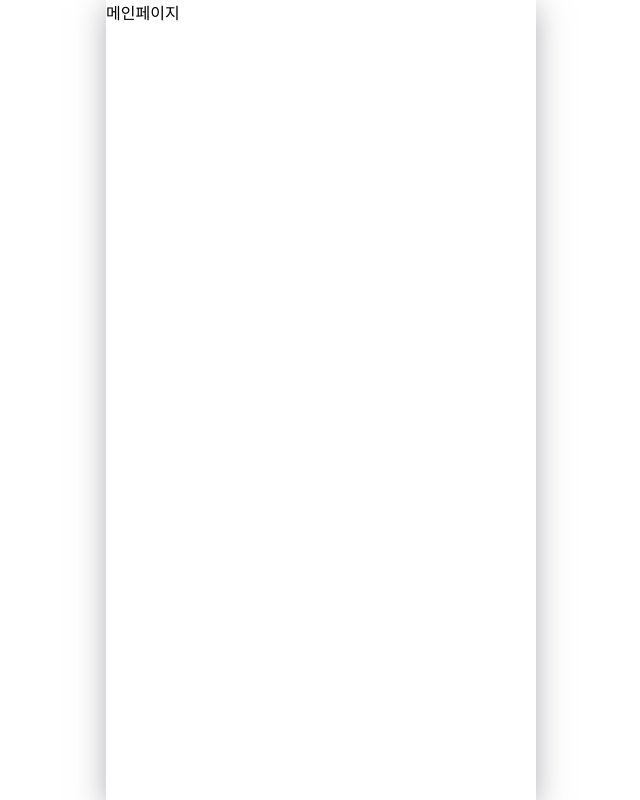
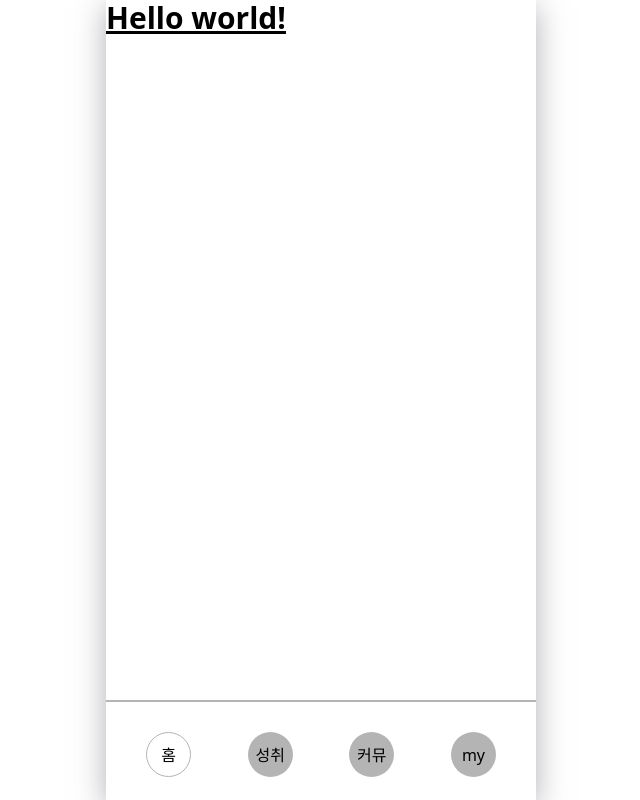
Before and after one commit to GDSC-CheckMate/GOFE_FrontEnd, a React (Create React App) app: page / in a window 1280 px wide. Shown: the whole page, without its empty margins (319-959 px from the left). Built offline with nearby package versions, Linux system fonts and the light colour scheme.

Commit message:
#2 - 기본적인 라우터 분기처리
메인페이지에서 기본적인 라우터 분기처리를 하였으며 푸터를 만들어 버튼을 누르면 이동하도록 구현함

```diff
--- a/package.json
+++ b/package.json
@@ -39,5 +39,8 @@
       "last 1 firefox version",
       "last 1 safari version"
     ]
+  },
+  "devDependencies": {
+    "tailwindcss": "^3.4.4"
   }
 }
--- a/src/index.css
+++ b/src/index.css
@@ -11,3 +11,7 @@ code {
   font-family: source-code-pro, Menlo, Monaco, Consolas, 'Courier New',
     monospace;
 } */
+
+@tailwind base;
+@tailwind components;
+@tailwind utilities;
--- /dev/null
+++ b/src/layout/Footer.jsx
@@ -0,0 +1,45 @@
+import React from "react"
+import { useLocation, useNavigate } from "react-router-dom"
+
+const Footer = () => {
+  const location = useLocation()
+  const navigate = useNavigate()
+  const path = location.pathname
+
+  return (
+    <div className="footer-container">
+      <div className="footer-item-container">
+        <div
+          className={`footer-item footer-item-left ${
+            path === "/" ? "active" : ""
+          }`}
+          onClick={() => navigate("/")}
+        >
+          홈
+        </div>
+        <div
+          className={`footer-item ${path === "/achievement" ? "active" : ""}`}
+          onClick={() => navigate("/achievement")}
+        >
+          성취
+        </div>
+        <div
+          className={`footer-item ${path === "/community" ? "active" : ""}`}
+          onClick={() => navigate("/community")}
+        >
+          커뮤
+        </div>
+        <div
+          className={`footer-item footer-item-right ${
+            path === "/mypage" ? "active" : ""
+          }`}
+          onClick={() => navigate("/mypage")}
+        >
+          my
+        </div>
+      </div>
+    </div>
+  )
+}
+
+export default Footer
--- a/src/layout/Layout.jsx
+++ b/src/layout/Layout.jsx
@@ -1,5 +1,6 @@
 import React from "react"
 import { Outlet, useLocation } from "react-router-dom"
+import Footer from "./Footer"
 
 const Layout = () => {
   const location = useLocation()
@@ -13,9 +14,8 @@ const Layout = () => {
 
   return (
     <div>
-      {/* <Header /> */}
-
       <Outlet />
+      <Footer />
     </div>
   )
 }
--- /dev/null
+++ b/src/page/achievement/index.jsx
@@ -0,0 +1,7 @@
+import React from "react"
+
+const Achievement = () => {
+  return <div>achievement</div>
+}
+
+export default Achievement
--- /dev/null
+++ b/src/page/community/index.jsx
@@ -0,0 +1,7 @@
+import React from "react"
+
+const Community = () => {
+  return <div>community</div>
+}
+
+export default Community
--- a/src/page/main/index.jsx
+++ b/src/page/main/index.jsx
@@ -1,7 +1,7 @@
 import React from "react"
 
 const main = () => {
-  return <div>메인페이지</div>
+  return <h1 className="text-3xl font-bold underline">Hello world!</h1>
 }
 
 export default main
--- /dev/null
+++ b/src/page/mypage/index.jsx
@@ -0,0 +1,7 @@
+import React from "react"
+
+const Mypage = () => {
+  return <div>mypage</div>
+}
+
+export default Mypage
--- a/src/router/index.js
+++ b/src/router/index.js
@@ -4,6 +4,10 @@ import Loading from "../components/Loading"
 import Layout from "../layout/Layout"
 
 const Main = lazy(() => import("../page/main"))
+
+const Achievement = lazy(() => import("../page/achievement"))
+const Community = lazy(() => import("../page/community"))
+const Mypage = lazy(() => import("../page/mypage"))
 
 const router = createBrowserRouter([
   {
@@ -17,6 +21,30 @@ const router = createBrowserRouter([
           </Suspense>
         ),
       },
+      {
+        path: "achievement",
+        element: (
+          <Suspense fallback={<Loading />}>
+            <Achievement />
+          </Suspense>
+        ),
+      },
+      {
+        path: "community",
+        element: (
+          <Suspense fallback={<Loading />}>
+            <Community />
+          </Suspense>
+        ),
+      },
+      {
+        path: "mypage",
+        element: (
+          <Suspense fallback={<Loading />}>
+            <Mypage />
+          </Suspense>
+        ),
+      },
     ],
   },
 ])
--- /dev/null
+++ b/src/scss/components/_footer.scss
@@ -0,0 +1,39 @@
+.footer-container {
+    position: absolute;
+    bottom: 0;
+    height: 100px;
+    width: 100%;
+    border-top: 2px solid #b4b4b4;
+
+    .footer-item-container {
+        display: flex;
+        justify-content: space-between;
+        align-items: center;
+        margin-top: 20px;
+        border-top: 10px solid transparent;
+
+        .footer-item {
+            display: flex;
+            justify-content: center;
+            align-items: center;
+            width: 45px;
+            height: 45px;
+            border-radius: 50%;
+            background-color: #b4b4b4;
+            transition: background-color 0.3s;
+
+            &-left {
+                margin-left: 40px;
+            }
+
+            &-right {
+                margin-right: 40px;
+            }
+
+            &.active {
+                background-color: white;
+                border: 1px solid #b4b4b4;
+            }
+        }
+    }
+}
--- a/src/scss/style.scss
+++ b/src/scss/style.scss
@@ -3,4 +3,6 @@
 
 @import "./mixins/flexbox";
 
+@import "./components/footer";
+
 // @import "./components/";
--- /dev/null
+++ b/tailwind.config.js
@@ -0,0 +1,8 @@
+/** @type {import('tailwindcss').Config} */
+module.exports = {
+  content: ["./src/**/*.{js,jsx,ts,tsx}"],
+  theme: {
+    extend: {},
+  },
+  plugins: [],
+}
```
Also changed, not shown: 1 other file (tests, documents, lock files or other folders).
